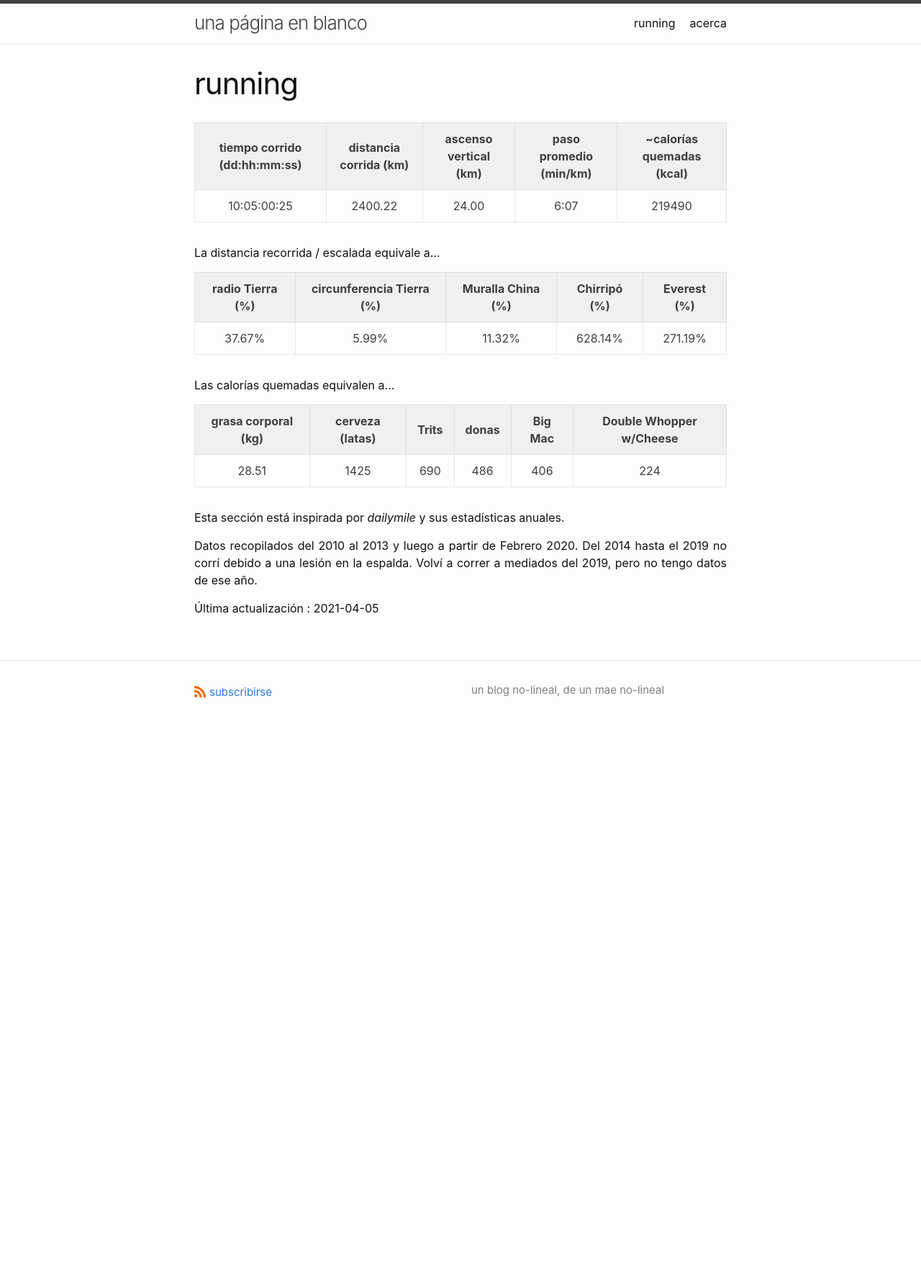
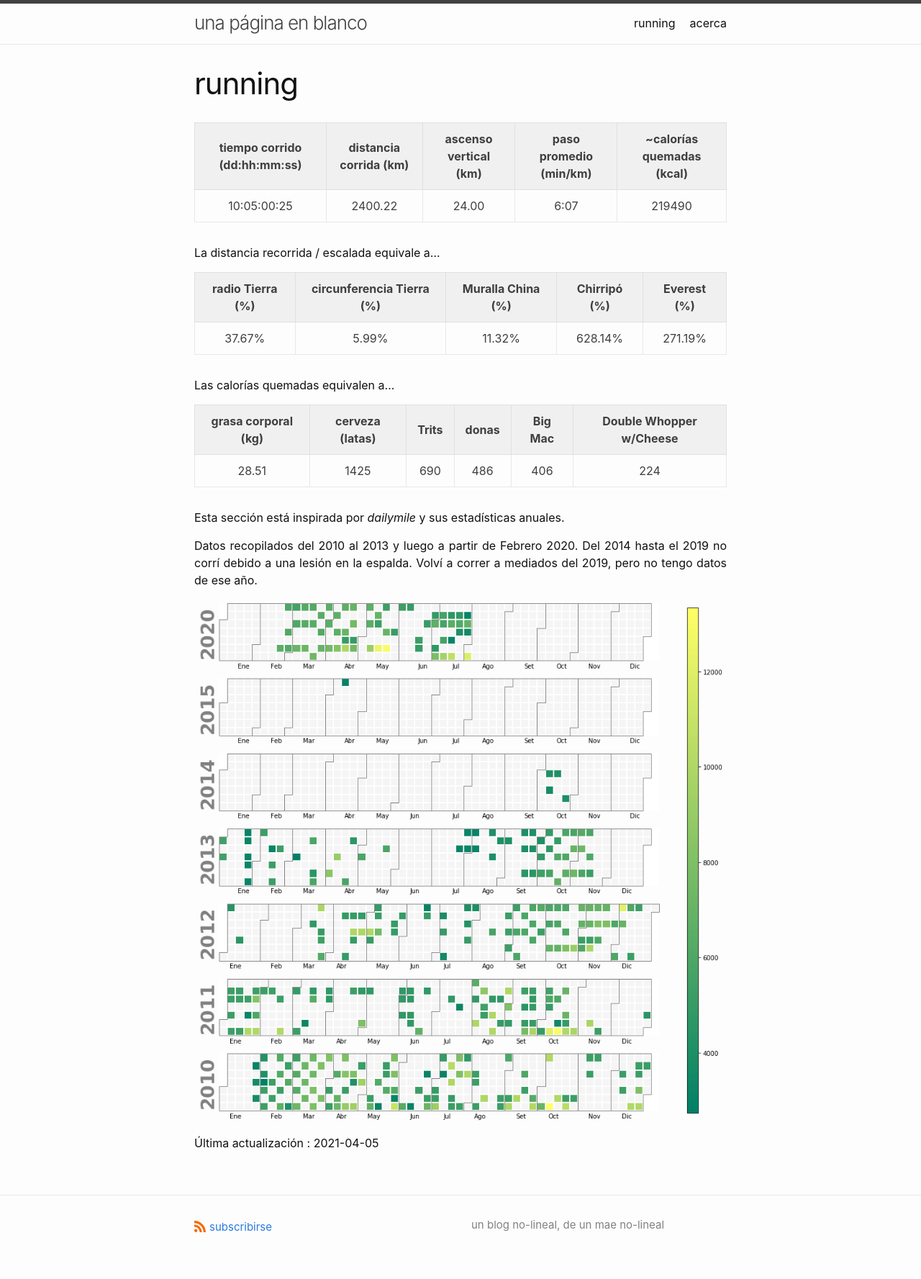
Before and after one commit to eguevaralopez/eguevaralopez.github.io, a Jekyll site: the page built from running.md, in a window 1280 px wide. Shown: the whole page at 72% size. Built offline with Jekyll 4.4.1, drawn with Linux system fonts in a browser that asks for light colours; before the commit the page ends 1034 px from its top, so only the background shows below that.

Commit message:
running heatmap

```diff
--- a/running.md
+++ b/running.md
@@ -24,4 +24,6 @@ Esta sección está inspirada por *dailymile* y sus estadísticas anuales.
 
 Datos recopilados del 2010 al 2013 y luego a partir de Febrero 2020. Del 2014 hasta el 2019 no corrí debido a una lesión en la espalda. Volví a correr a mediados del 2019, pero no tengo datos de ese año.
 
+![2010-2020](/assets/img/running_heatmap-old.png)
+
 Última actualización : 2021-04-05
```
Also changed, not shown: assets/img/running_heatmap-old.png (added).
